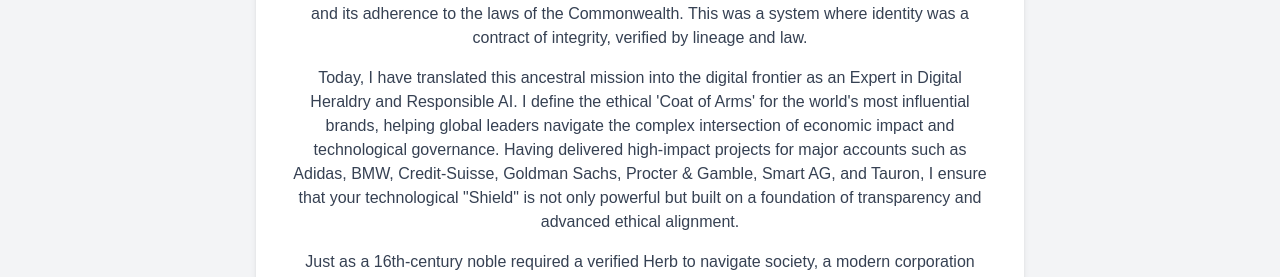
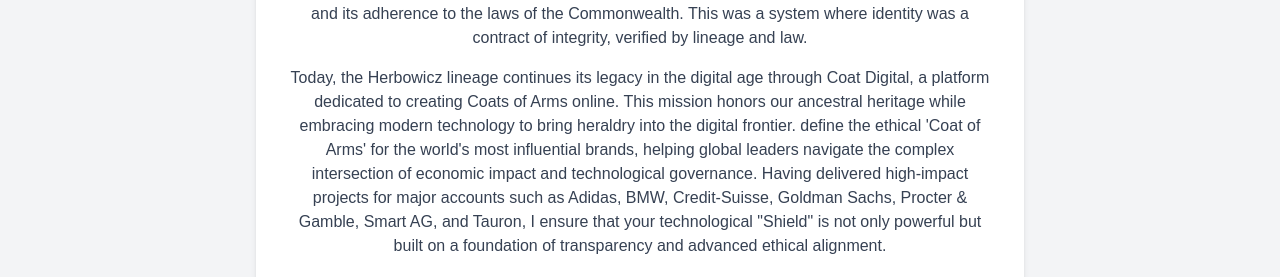
Before and after one commit to supa-guru/coat.digital, a Next.js app: page / in a window 1280 px wide. Shown: the part 514-791 px from the top of the page. Built offline with nearby package versions, Linux system fonts and the light colour scheme.

Commit message:
Update main page content to reflect Coat Digital's role

```diff
--- a/src/app/page.tsx
+++ b/src/app/page.tsx
@@ -31,7 +31,7 @@ export default function Home() {
                 Unlike in England or France, where a shield usually belongs to a single family, a Polish Herb was a shared symbol of dozens, sometimes hundreds, of families bound by a common identity and code of honor. As the custodians of this shared shield, the Herbowicz were the original registrars of reputation. They ensured that every mark of honor was a verified testament to a group's standing and its adherence to the laws of the Commonwealth. This was a system where identity was a contract of integrity, verified by lineage and law.
               </p>
               <p>
-                Today, I have translated this ancestral mission into the digital frontier as an Expert in Digital Heraldry and Responsible AI. I define the ethical 'Coat of Arms' for the world's most influential brands, helping global leaders navigate the complex intersection of economic impact and technological governance. Having delivered high-impact projects for major accounts such as Adidas, BMW, Credit-Suisse, Goldman Sachs, Procter & Gamble, Smart AG, and Tauron, I ensure that your technological "Shield" is not only powerful but built on a foundation of transparency and advanced ethical alignment.
+                Today, the Herbowicz lineage continues its legacy in the digital age through Coat Digital, a platform dedicated to creating Coats of Arms online. This mission honors our ancestral heritage while embracing modern technology to bring heraldry into the digital frontier. define the ethical 'Coat of Arms' for the world's most influential brands, helping global leaders navigate the complex intersection of economic impact and technological governance. Having delivered high-impact projects for major accounts such as Adidas, BMW, Credit-Suisse, Goldman Sachs, Procter & Gamble, Smart AG, and Tauron, I ensure that your technological "Shield" is not only powerful but built on a foundation of transparency and advanced ethical alignment.
               </p>
               <p>
                 Just as a 16th-century noble required a verified Herb to navigate society, a modern corporation requires a framework of Responsible AI to navigate the global market.
```
